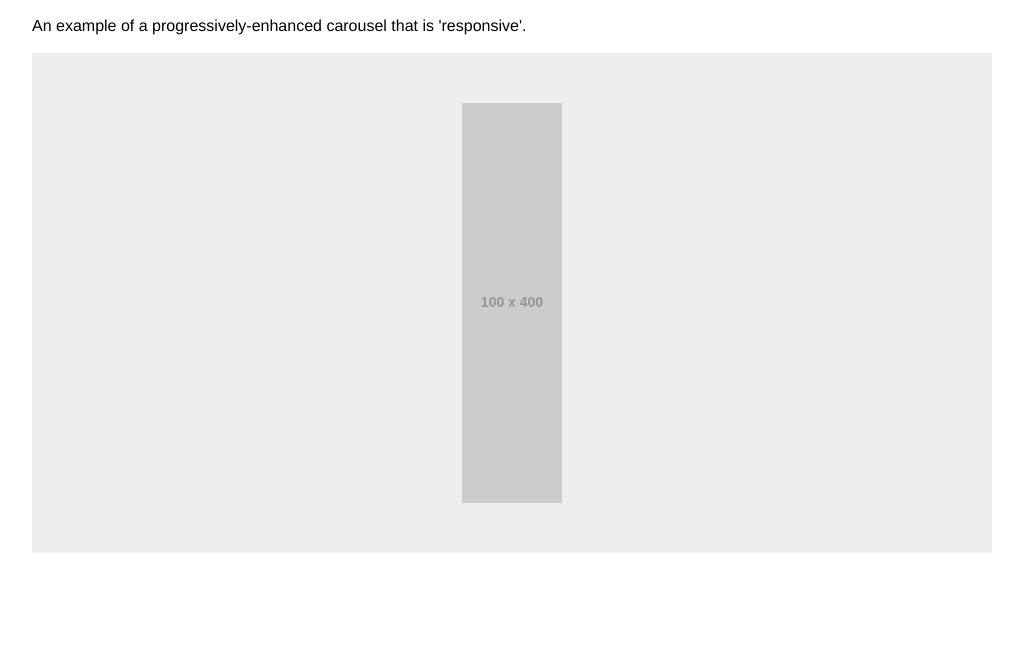
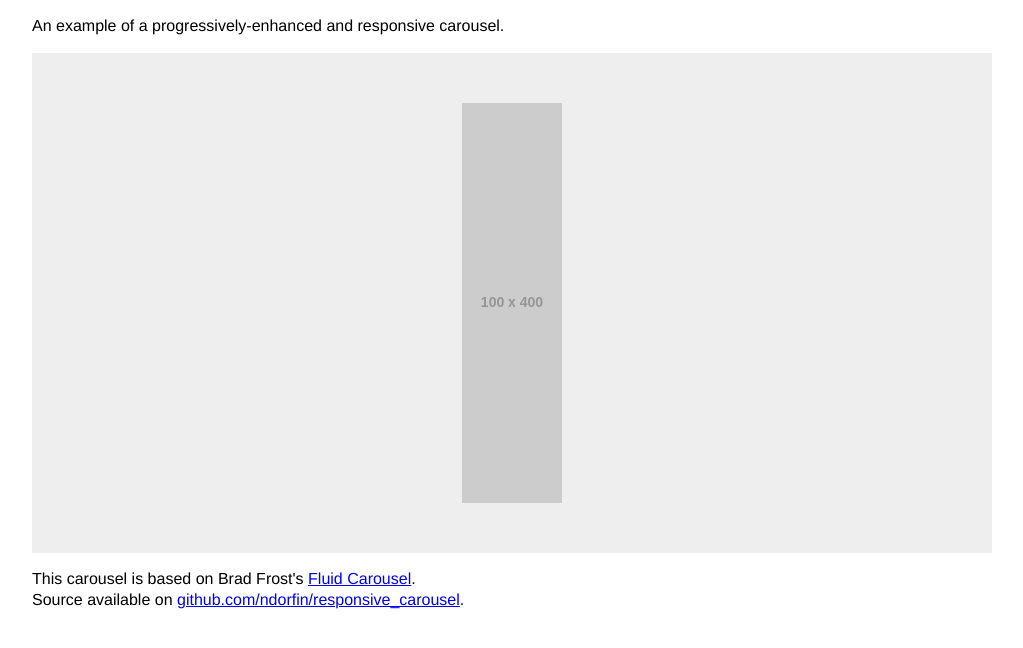
Before and after one commit to ndorfin/responsive_carousel, a plain HTML site: page index.html in a window 1280 px wide. Shown: the whole page, without its empty margins (128-1151 px from the left). Drawn offline with Linux system fonts and the light colour scheme; placeholder pictures from the web are drawn by us.

Commit message:
More info added to the example page

```diff
--- a/index.html
+++ b/index.html
@@ -7,7 +7,7 @@
 		<link rel="stylesheet" href="css/responsive_carousel.css">
 	</head>
 	<body>
-		<p>An example of a progressively-enhanced carousel that is 'responsive'.</p>
+		<p>An example of a progressively-enhanced and responsive carousel.</p>
 		<div id="carousel" class="carousel">
 			<noscript>
 				<img src="//placehold.it/100x400" alt="A tall but thin placeholder">
@@ -26,6 +26,8 @@
 				];
 			</script>
 		</div>
+		<p>This carousel is based on Brad Frost's <a href="http://codepen.io/bradfrost/full/tdacu">Fluid Carousel</a>.<br>Source available on <a href="https://github.com/ndorfin/responsive_carousel">github.com/ndorfin/responsive_carousel</a>.</p>
+
 		<script src="js/lib/jquery-1.8.2.min.js"></script>
 		<script src="js/jquery.responsive_carousel.js"></script>
 	</body>
```
